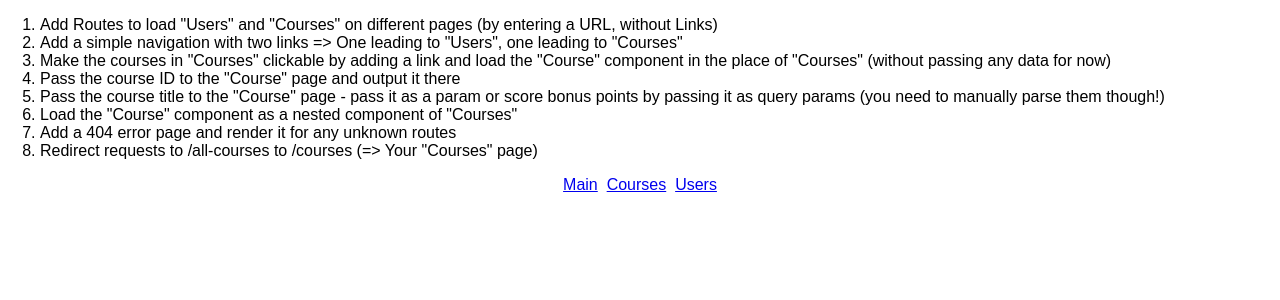
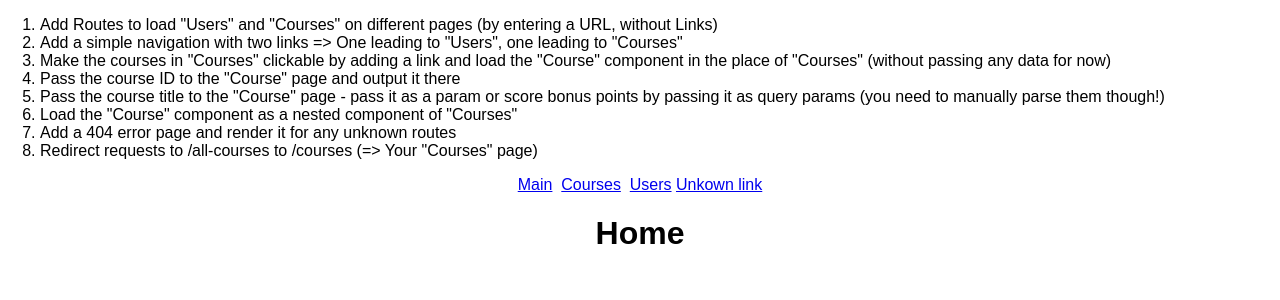
Before and after one commit to JulioAvalos/react-assignment-3, a React (Create React App) app: page / in a window 1280 px wide. Shown: the top 300 px of the page. Built offline with nearby package versions, Linux system fonts and the light colour scheme.

Commit message:
adding a 404 error page and render it for any unknown routes

```diff
--- a/src/App.js
+++ b/src/App.js
@@ -1,6 +1,6 @@
 import React, { Component } from 'react';
 
-import { Route, BrowserRouter, NavLink } from 'react-router-dom';
+import { Switch, Route, BrowserRouter, NavLink } from 'react-router-dom';
 
 import Courses from './containers/Courses/Courses';
 import Users from './containers/Users/Users';
@@ -24,12 +24,16 @@ class App extends Component {
           {/* navigation links */}
           <NavLink to="/">Main</NavLink> &nbsp;
           <NavLink to="/courses">Courses</NavLink> &nbsp;
-          <NavLink to="/users">Users</NavLink>
+          <NavLink to="/users">Users</NavLink>&nbsp;
+          <NavLink to="/unknown">Unkown link</NavLink>
 
           {/* routes to each component  */}
-          <Route path="/courses" component={Courses}/>
-          <Route path="/users" component={Users}/>
-
+          <Switch>
+            <Route path="/courses" component={Courses}/>
+            <Route path="/users" component={Users}/>
+            <Route path="/" exact render={() => <h1>Home</h1>} />
+            <Route render={()=> <h1>404 - Not found</h1>}/>
+          </Switch>
         </div>
       </BrowserRouter>
     );
```
